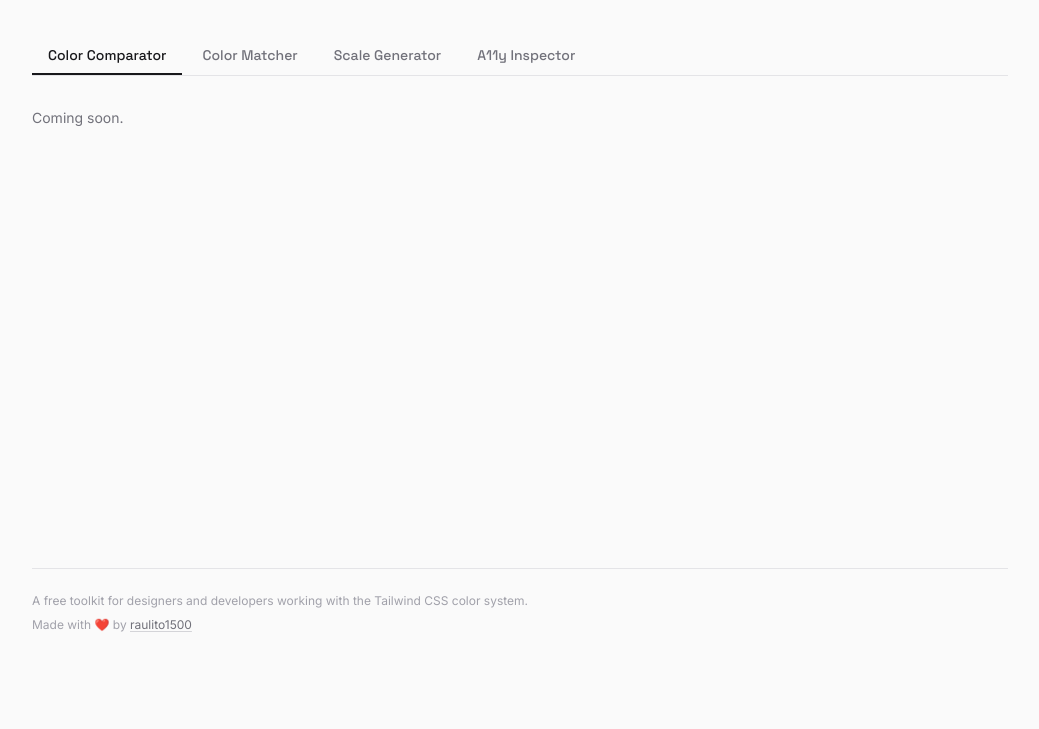
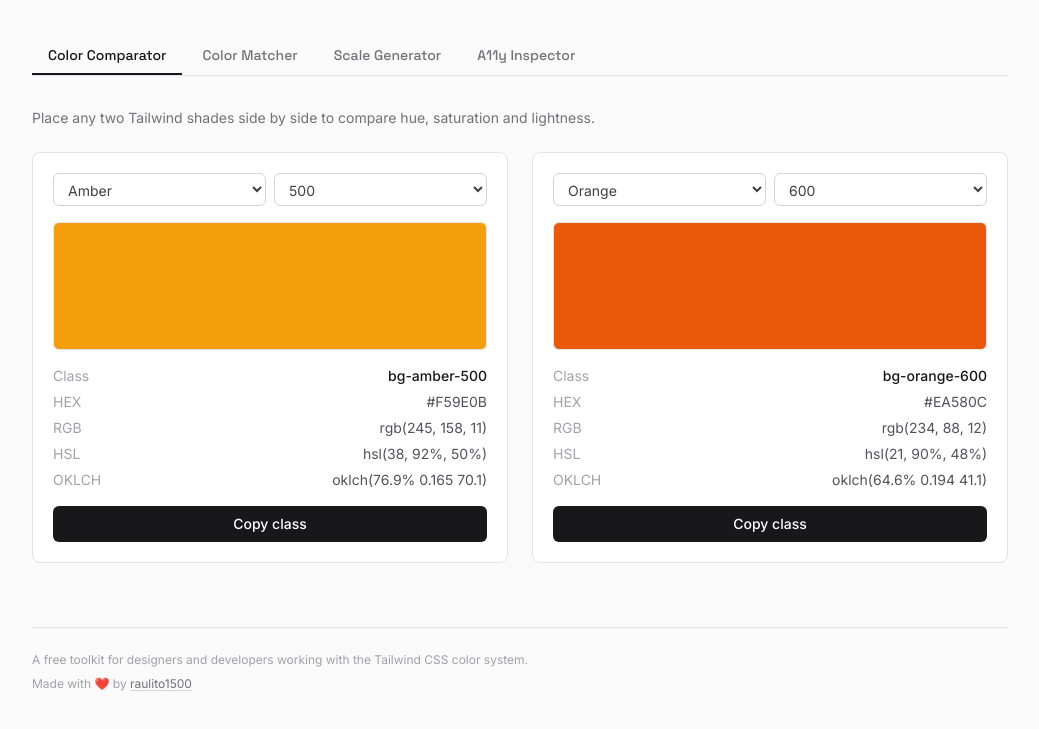
Before and after one commit to raulito1500/tailwind-color-lab, a website: page index.html in a window 1280 px wide. Shown: the part 127-856 px from the top of the page, without its empty margins (120-1159 px from the left). Before the commit the page ends 800 px from the top, so only its background shows below. Drawn offline with nearby package versions, Linux system fonts and the light colour scheme; files that its build step writes are made by us from their sources.

Commit message:
Add Color Comparator tool with HEX/RGB/HSL/OKLCH readouts
Implements the first of the four planned tools: two side-by-side
cards let you pick any Tailwind family/shade combination, see it
rendered live along with its class name and color values in every
format, and copy the utility class to the clipboard.

```diff
--- a/index.html
+++ b/index.html
@@ -69,7 +69,78 @@
 
       <main class="flex-1">
         <section id="panel-comparator" class="tab-panel" role="tabpanel" aria-labelledby="comparator">
-          <p class="text-sm text-zinc-500">Coming soon.</p>
+          <p class="mb-6 text-sm text-zinc-500">
+            Place any two Tailwind shades side by side to compare hue, saturation and lightness.
+          </p>
+          <div class="grid gap-6 sm:grid-cols-2">
+            <div class="color-card" data-comparator-card="a">
+              <div class="mb-4 flex gap-2">
+                <select id="comparator-a-family" class="field-select" aria-label="Color family A"></select>
+                <select id="comparator-a-shade" class="field-select" aria-label="Shade A"></select>
+              </div>
+              <div
+                id="comparator-a-swatch"
+                class="mb-4 h-32 w-full rounded-md border border-zinc-200"
+              ></div>
+              <dl class="space-y-1.5 text-sm">
+                <div class="flex items-center justify-between">
+                  <dt class="text-zinc-400">Class</dt>
+                  <dd id="comparator-a-class" class="font-medium text-zinc-900"></dd>
+                </div>
+                <div class="flex items-center justify-between">
+                  <dt class="text-zinc-400">HEX</dt>
+                  <dd id="comparator-a-hex" class="text-zinc-600"></dd>
+                </div>
+                <div class="flex items-center justify-between">
+                  <dt class="text-zinc-400">RGB</dt>
+                  <dd id="comparator-a-rgb" class="text-zinc-600"></dd>
+                </div>
+                <div class="flex items-center justify-between">
+                  <dt class="text-zinc-400">HSL</dt>
+                  <dd id="comparator-a-hsl" class="text-zinc-600"></dd>
+                </div>
+                <div class="flex items-center justify-between">
+                  <dt class="text-zinc-400">OKLCH</dt>
+                  <dd id="comparator-a-oklch" class="text-zinc-600"></dd>
+                </div>
+              </dl>
+              <button type="button" id="comparator-a-copy" class="action-button mt-4">Copy class</button>
+            </div>
+
+            <div class="color-card" data-comparator-card="b">
+              <div class="mb-4 flex gap-2">
+                <select id="comparator-b-family" class="field-select" aria-label="Color family B"></select>
+                <select id="comparator-b-shade" class="field-select" aria-label="Shade B"></select>
+              </div>
+              <div
+                id="comparator-b-swatch"
+                class="mb-4 h-32 w-full rounded-md border border-zinc-200"
+              ></div>
+              <dl class="space-y-1.5 text-sm">
+                <div class="flex items-center justify-between">
+                  <dt class="text-zinc-400">Class</dt>
+                  <dd id="comparator-b-class" class="font-medium text-zinc-900"></dd>
+                </div>
+                <div class="flex items-center justify-between">
+                  <dt class="text-zinc-400">HEX</dt>
+                  <dd id="comparator-b-hex" class="text-zinc-600"></dd>
+                </div>
+                <div class="flex items-center justify-between">
+                  <dt class="text-zinc-400">RGB</dt>
+                  <dd id="comparator-b-rgb" class="text-zinc-600"></dd>
+                </div>
+                <div class="flex items-center justify-between">
+                  <dt class="text-zinc-400">HSL</dt>
+                  <dd id="comparator-b-hsl" class="text-zinc-600"></dd>
+                </div>
+                <div class="flex items-center justify-between">
+                  <dt class="text-zinc-400">OKLCH</dt>
+                  <dd id="comparator-b-oklch" class="text-zinc-600"></dd>
+                </div>
+              </dl>
+              <button type="button" id="comparator-b-copy" class="action-button mt-4">Copy class</button>
+            </div>
+          </div>
         </section>
         <section id="panel-matcher" class="tab-panel hidden" role="tabpanel" aria-labelledby="matcher">
           <p class="text-sm text-zinc-500">Coming soon.</p>
--- a/js/app.js
+++ b/js/app.js
@@ -1,3 +1,5 @@
+import { initComparator } from "./comparator.js";
+
 const tabButtons = document.querySelectorAll(".tab-button");
 
 function activateTab(name) {
@@ -14,3 +16,5 @@ function activateTab(name) {
 tabButtons.forEach((button) => {
   button.addEventListener("click", () => activateTab(button.dataset.tab));
 });
+
+initComparator();
--- /dev/null
+++ b/js/comparator.js
@@ -0,0 +1,76 @@
+import { TAILWIND_COLORS } from "./colors.js";
+import { hexToRgb, rgbToHsl, rgbToOklch, copyToClipboard } from "./utils.js";
+
+const FAMILIES = Object.keys(TAILWIND_COLORS);
+const SHADES = Object.keys(TAILWIND_COLORS.slate).map(Number);
+
+function capitalize(word) {
+  return word.charAt(0).toUpperCase() + word.slice(1);
+}
+
+function populateSelect(select, values, formatLabel) {
+  select.innerHTML = "";
+  for (const value of values) {
+    const option = document.createElement("option");
+    option.value = String(value);
+    option.textContent = formatLabel ? formatLabel(value) : String(value);
+    select.append(option);
+  }
+}
+
+function initCard(suffix, defaults) {
+  const familySelect = document.getElementById(`comparator-${suffix}-family`);
+  const shadeSelect = document.getElementById(`comparator-${suffix}-shade`);
+  const swatch = document.getElementById(`comparator-${suffix}-swatch`);
+  const classEl = document.getElementById(`comparator-${suffix}-class`);
+  const hexEl = document.getElementById(`comparator-${suffix}-hex`);
+  const rgbEl = document.getElementById(`comparator-${suffix}-rgb`);
+  const hslEl = document.getElementById(`comparator-${suffix}-hsl`);
+  const oklchEl = document.getElementById(`comparator-${suffix}-oklch`);
+  const copyButton = document.getElementById(`comparator-${suffix}-copy`);
+
+  populateSelect(familySelect, FAMILIES, capitalize);
+  populateSelect(shadeSelect, SHADES);
+  familySelect.value = defaults.family;
+  shadeSelect.value = String(defaults.shade);
+
+  let currentClassName = "";
+
+  function render() {
+    const family = familySelect.value;
+    const shade = shadeSelect.value;
+    const hex = TAILWIND_COLORS[family][shade];
+    const rgb = hexToRgb(hex);
+    const hsl = rgbToHsl(rgb);
+    const oklch = rgbToOklch(rgb);
+
+    currentClassName = `bg-${family}-${shade}`;
+    swatch.style.backgroundColor = hex;
+    classEl.textContent = currentClassName;
+    hexEl.textContent = hex.toUpperCase();
+    rgbEl.textContent = `rgb(${rgb.r}, ${rgb.g}, ${rgb.b})`;
+    hslEl.textContent = `hsl(${hsl.h}, ${hsl.s}%, ${hsl.l}%)`;
+    oklchEl.textContent = `oklch(${oklch.l}% ${oklch.c} ${oklch.h})`;
+  }
+
+  familySelect.addEventListener("change", render);
+  shadeSelect.addEventListener("change", render);
+
+  copyButton.addEventListener("click", async () => {
+    await copyToClipboard(currentClassName);
+    const original = copyButton.textContent;
+    copyButton.textContent = "Copied!";
+    copyButton.disabled = true;
+    setTimeout(() => {
+      copyButton.textContent = original;
+      copyButton.disabled = false;
+    }, 1500);
+  });
+
+  render();
+}
+
+export function initComparator() {
+  initCard("a", { family: "amber", shade: 500 });
+  initCard("b", { family: "orange", shade: 600 });
+}
--- a/js/utils.js
+++ b/js/utils.js
@@ -77,6 +77,41 @@ export function hslToRgb({ h, s, l }) {
   };
 }
 
+function srgbChannelToLinear(value) {
+  const c = value / 255;
+  return c <= 0.04045 ? c / 12.92 : Math.pow((c + 0.055) / 1.055, 2.4);
+}
+
+// sRGB -> linear RGB -> OKLab -> OKLCH.
+// Reference: https://bottosson.github.io/posts/oklab/
+export function rgbToOklch({ r, g, b }) {
+  const lr = srgbChannelToLinear(r);
+  const lg = srgbChannelToLinear(g);
+  const lb = srgbChannelToLinear(b);
+
+  const l = 0.4122214708 * lr + 0.5363325363 * lg + 0.0514459929 * lb;
+  const m = 0.2119034982 * lr + 0.6806995451 * lg + 0.1073969566 * lb;
+  const s = 0.0883024619 * lr + 0.2817188376 * lg + 0.6299787005 * lb;
+
+  const l_ = Math.cbrt(l);
+  const m_ = Math.cbrt(m);
+  const s_ = Math.cbrt(s);
+
+  const L = 0.2104542553 * l_ + 0.793617785 * m_ - 0.0040720468 * s_;
+  const a = 1.9779984951 * l_ - 2.428592205 * m_ + 0.4505937099 * s_;
+  const okB = 0.0259040371 * l_ + 0.7827717662 * m_ - 0.808675766 * s_;
+
+  const C = Math.sqrt(a * a + okB * okB);
+  let H = (Math.atan2(okB, a) * 180) / Math.PI;
+  if (H < 0) H += 360;
+
+  return {
+    l: Math.round(L * 1000) / 10,
+    c: Math.round(C * 1000) / 1000,
+    h: Math.round(H * 10) / 10,
+  };
+}
+
 export function isValidHex(value) {
   return /^#?([0-9a-fA-F]{3}|[0-9a-fA-F]{6})$/.test(value.trim());
 }
--- a/src/input.css
+++ b/src/input.css
@@ -49,4 +49,16 @@
   .tab-button[aria-selected="true"] {
     @apply border-zinc-900 text-zinc-900;
   }
+
+  .color-card {
+    @apply rounded-lg border border-zinc-200 bg-white p-5;
+  }
+
+  .field-select {
+    @apply flex-1 rounded-md border border-zinc-300 bg-white px-2.5 py-1.5 font-body text-sm text-zinc-700 focus:border-zinc-500 focus:outline-none;
+  }
+
+  .action-button {
+    @apply w-full rounded-md bg-zinc-900 px-3 py-2 font-body text-sm font-medium text-white transition-colors hover:bg-zinc-700;
+  }
 }
```
